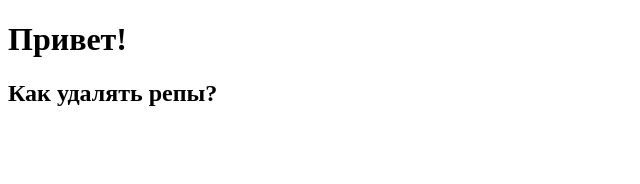
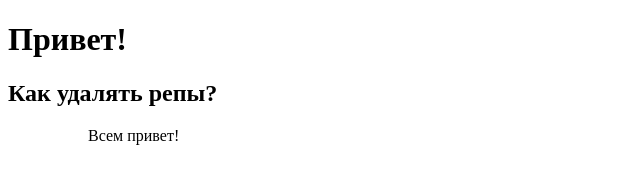
Before and after one commit to IgorZerkal/Resume, a plain HTML site: page index.html in a window 1280 px wide. Shown: the whole page, without its empty margins (0-640 px from the left). Drawn offline with Linux system fonts and the light colour scheme.

Commit message:
Проба

```diff
--- a/index.html
+++ b/index.html
@@ -9,5 +9,10 @@
 <body>
     <H1>Привет!</H1>
     <h2>Как удалять репы?</h2>
+    <ul>
+        <ol>
+            Всем привет!
+        </ol>
+    </ul>
 </body>
 </html>
```
